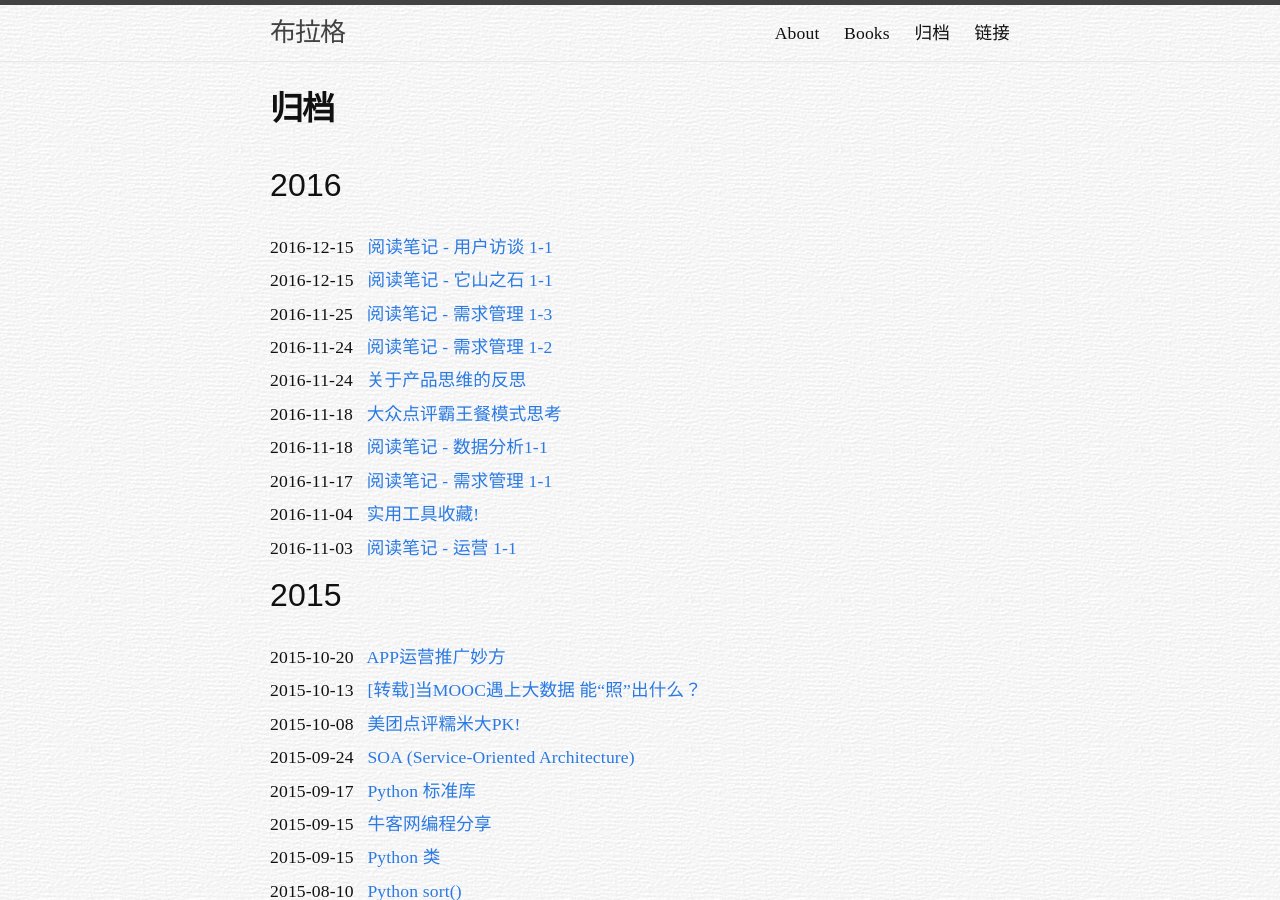
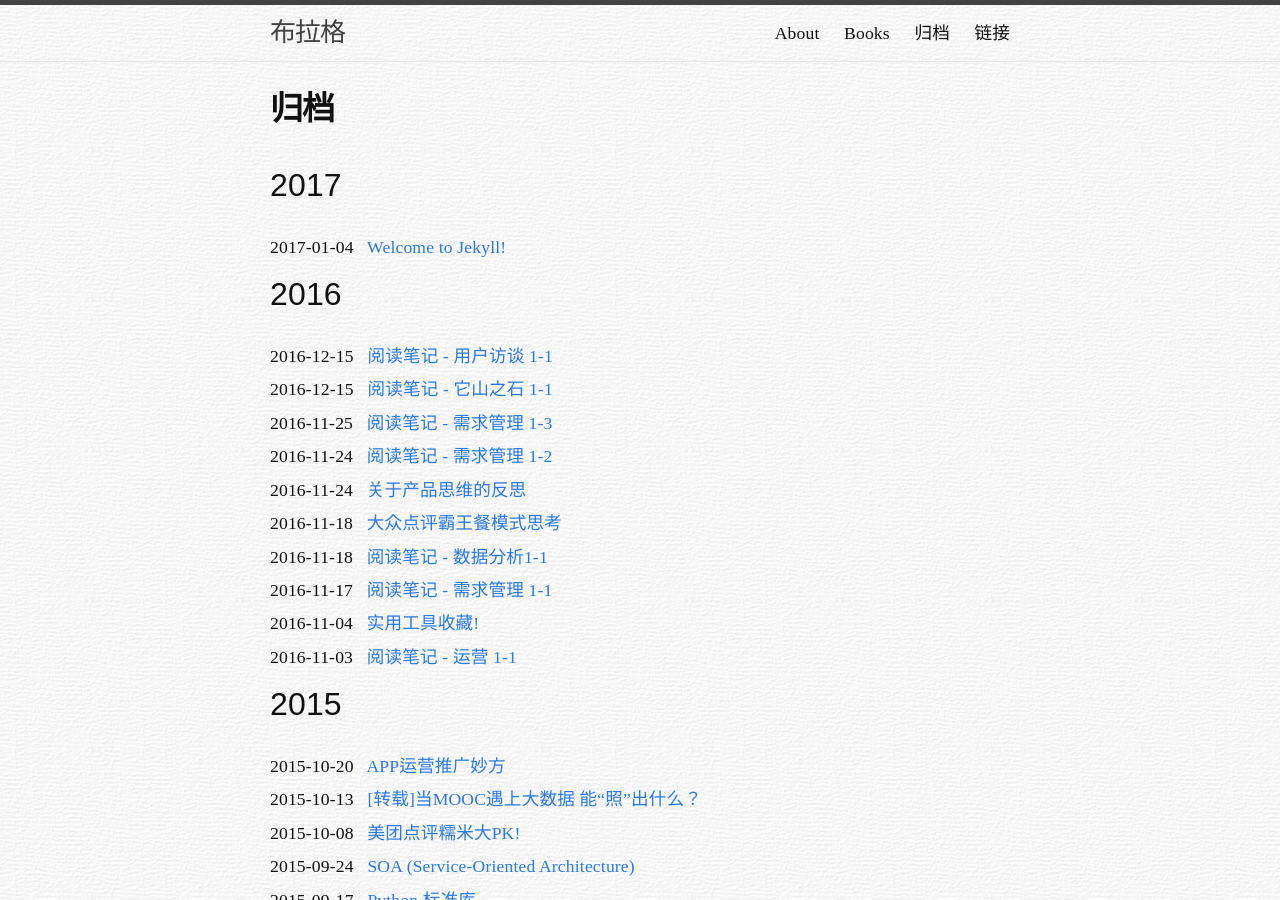
Before and after one commit to Besideme/besideme.github.io, a Jekyll site: the page built from archives/index.md, in a window 1280 px wide and 900 px high. Built offline with Jekyll 4.4.1, drawn with Linux system fonts in a browser that asks for light colours; nearby versions of some CDN libraries; some of the changed text lies outside the part shown.

Commit message:
Update 2017-01-04-internation-excel.md

```diff
--- a/_posts/2017-01-04-internation-excel.md
+++ b/_posts/2017-01-04-internation-excel.md
@@ -1,7 +1,7 @@
 ---
 layout: post
 title:  "Welcome to Jekyll!"
-date:   2014-03-08 09:35:50
+date:   2017-01-04 18:26:50
 categories: jekyll update
 ---
 
```
